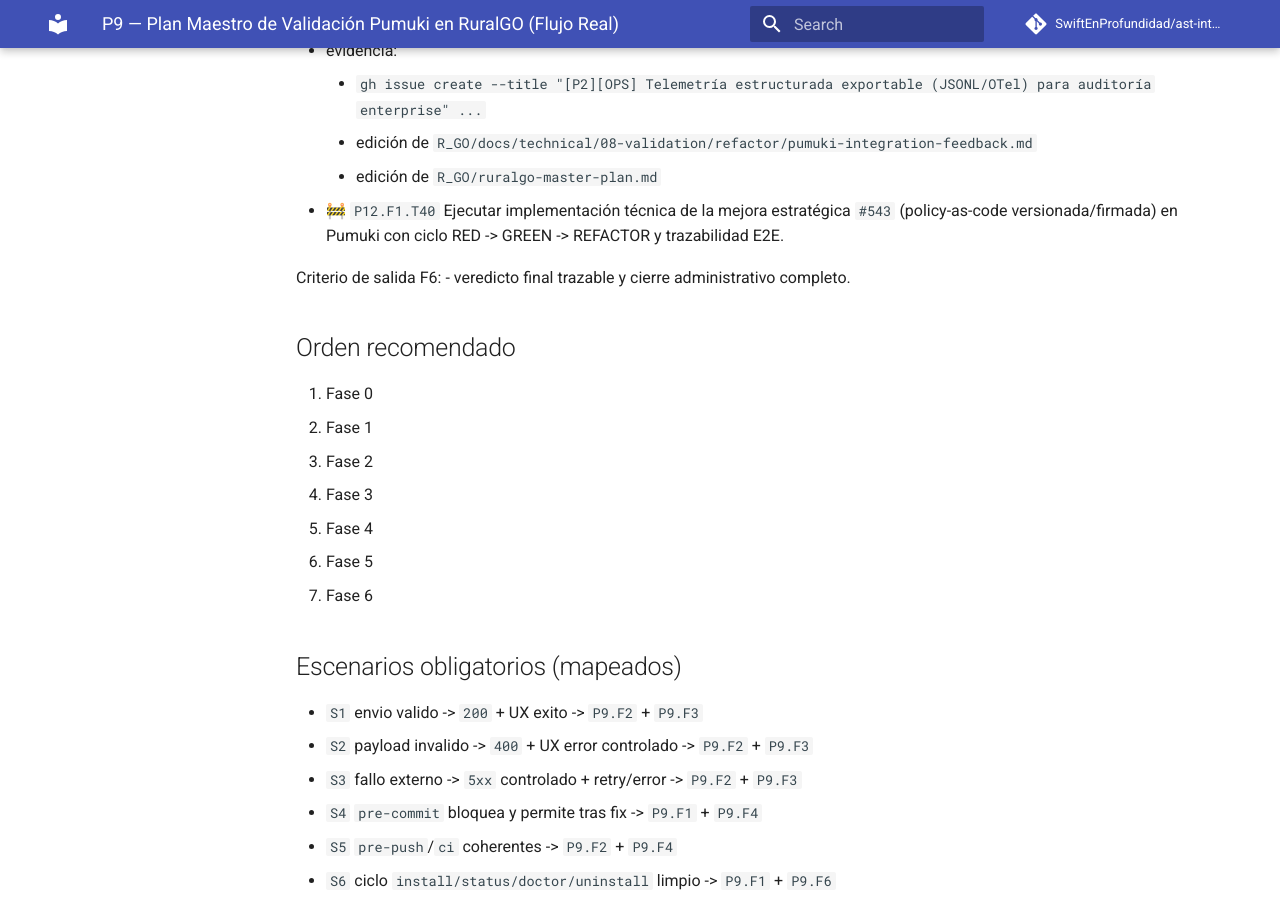
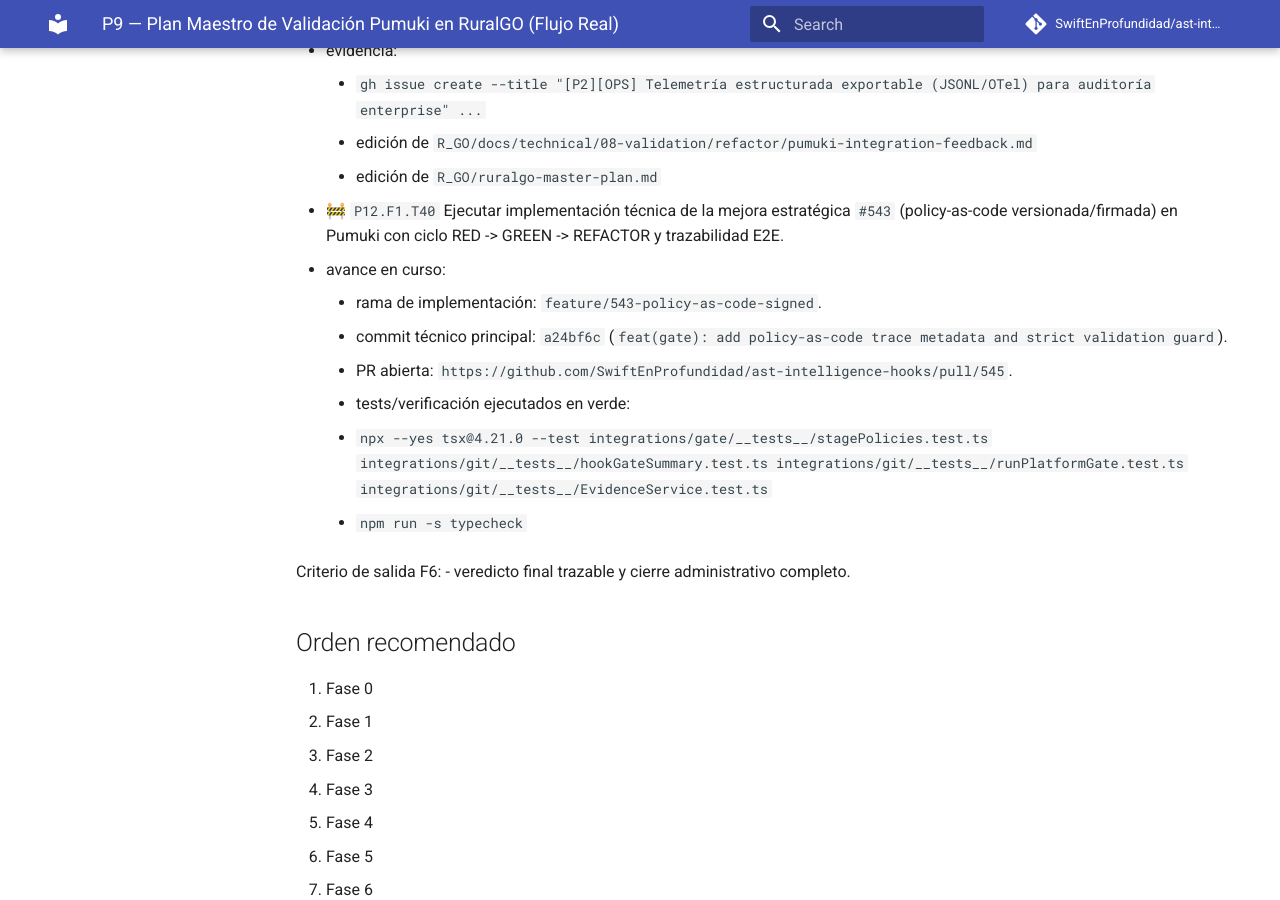
Before and after one commit to SwiftEnProfundidad/ast-intelligence-hooks, an MkDocs documentation site: the page built from docs/seguimiento-completo-validacion-ruralgo-03-03-2026.md, in a window 1280 px wide and 900 px high, scrolled down 44808 px. Built offline with MkDocs 1.6.1 and Material for MkDocs 9.7.7, drawn with Linux system fonts in a browser that asks for light colours; comment, search, counter and statistics services are not loaded.

Commit message:
docs(tracking): record in-progress evidence for P12.F1.T40

```diff
--- a/docs/seguimiento-completo-validacion-ruralgo-03-03-2026.md
+++ b/docs/seguimiento-completo-validacion-ruralgo-03-03-2026.md
@@ -1244,6 +1244,13 @@ Criterio de salida F5:
     - edición de `R_GO/docs/technical/08-validation/refactor/pumuki-integration-feedback.md`
     - edición de `R_GO/ruralgo-master-plan.md`
 - 🚧 `P12.F1.T40` Ejecutar implementación técnica de la mejora estratégica `#543` (policy-as-code versionada/firmada) en Pumuki con ciclo RED -> GREEN -> REFACTOR y trazabilidad E2E.
+  - avance en curso:
+    - rama de implementación: `feature/543-policy-as-code-signed`.
+    - commit técnico principal: `a24bf6c` (`feat(gate): add policy-as-code trace metadata and strict validation guard`).
+    - PR abierta: `https://github.com/SwiftEnProfundidad/ast-intelligence-hooks/pull/545`.
+    - tests/verificación ejecutados en verde:
+      - `npx --yes tsx@4.21.0 --test integrations/gate/__tests__/stagePolicies.test.ts integrations/git/__tests__/hookGateSummary.test.ts integrations/git/__tests__/runPlatformGate.test.ts integrations/git/__tests__/EvidenceService.test.ts`
+      - `npm run -s typecheck`
 
 Criterio de salida F6:
 - veredicto final trazable y cierre administrativo completo.
```
